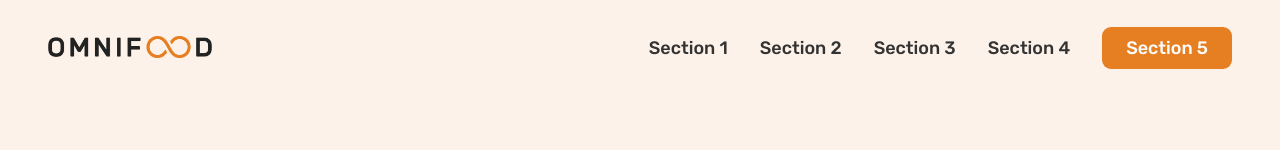
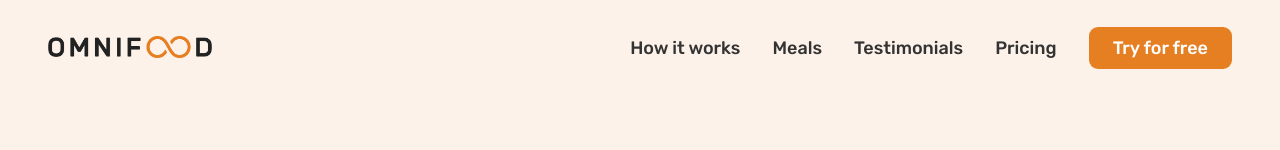
Before and after one commit to danciueduard/Omnifood-course-project, a plain HTML site: page index.html in a window 1280 px wide. Shown: the top 150 px of the page. Drawn offline with nearby package versions, Linux system fonts and the light colour scheme.

Commit message:
small fixes

```diff
--- a/index.html
+++ b/index.html
@@ -29,11 +29,11 @@
         <img class="logo" alt="Omnifood logo" src="img/omnifood-logo.png" />
         <nav class="main-nav">
           <ul class="main-nav-list">
-            <li><a class="main-nav-link" href="#">Section 1</a></li>
-            <li><a class="main-nav-link" href="#">Section 2</a></li>
-            <li><a class="main-nav-link" href="#">Section 3</a></li>
-            <li><a class="main-nav-link" href="#">Section 4</a></li>
-            <li><a class="main-nav-link nav-cta" href="#">Section 5</a></li>
+            <li><a class="main-nav-link" href="#">How it works</a></li>
+            <li><a class="main-nav-link" href="#">Meals</a></li>
+            <li><a class="main-nav-link" href="#">Testimonials</a></li>
+            <li><a class="main-nav-link" href="#">Pricing</a></li>
+            <li><a class="main-nav-link nav-cta" href="#">Try for free</a></li>
           </ul>
         </nav>
       </a>
@@ -682,7 +682,8 @@
       Teacher: Jonas Schmedtmann. Student: Danciu Eduard Vlăduţ. No rights
       reserved. <br />
       <strong>Base version: </strong>Desktop only. Version not optimized for
-      mobile devices yet.
+      mobile devices yet. <br />
+      No JavaScript added.
     </p>
   </body>
 </html>
```
